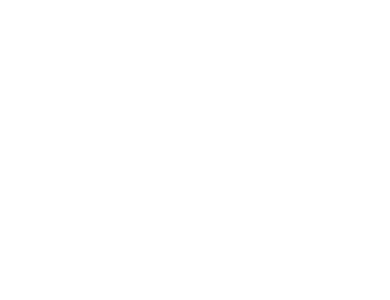
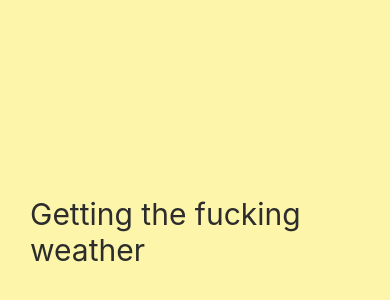
Before and after one commit to sangwon0724/practice_reactJS_weather, a React Native app in the folder react-weather/: screen / in a window 390 px wide. Shown: the part 476-776 px from the top of the page. Built offline with nearby package versions, Linux system fonts and the light colour scheme.

Commit message:
1.1 Loading Screen

```diff
--- a/react-weather/App.js
+++ b/react-weather/App.js
@@ -1,29 +1,6 @@
-import { StatusBar } from 'expo-status-bar';
 import React from 'react';
-import { StyleSheet, Text, View } from 'react-native';
+import Loading from "./Loading";
 
 export default function App() {
-  return (
-    <View style={styles.container}>
-      <View style={styles.yellowView} />
-      <View style={styles.blueView} />
-    </View>
-  );
+  return <Loading />;
 }
-
-const styles = StyleSheet.create({
-  container: {
-    flex: 1,
-    backgroundColor: '#fff',
-    alignItems: 'center',
-    justifyContent: 'center',
-  },
-  yellowView: {
-    flex: 1,
-    backgroundColor: "yellow"
-  },
-  blueView: {
-    flex: 3,
-    backgroundColor: "blue"
-  }
-});
--- /dev/null
+++ b/react-weather/Loading.js
@@ -0,0 +1,23 @@
+import React from 'react';
+import { StyleSheet, Text, View } from 'react-native';
+
+export default function Loading(){
+    return (
+        <View style={styles.container}>
+            <Text style={styles.text}>Getting the fucking weather</Text>
+        </View>
+    );
+}
+const styles = StyleSheet.create({
+    container: {
+        flex: 1,
+        justifyContent: "flex-end",
+        paddingHorizontal: 30,
+        paddingVertical: 100,
+        backgroundColor: "#FDF6AA"
+      },
+      text: {
+        color: "#2c2c2c",
+        fontSize: 30
+      }
+  });
```
